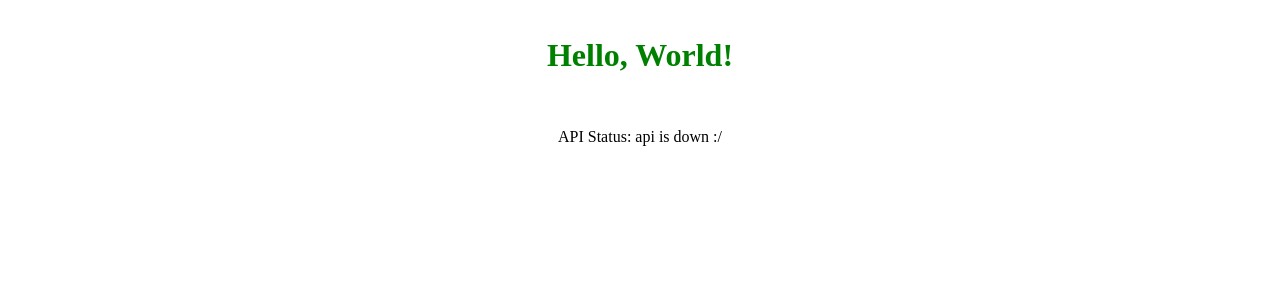
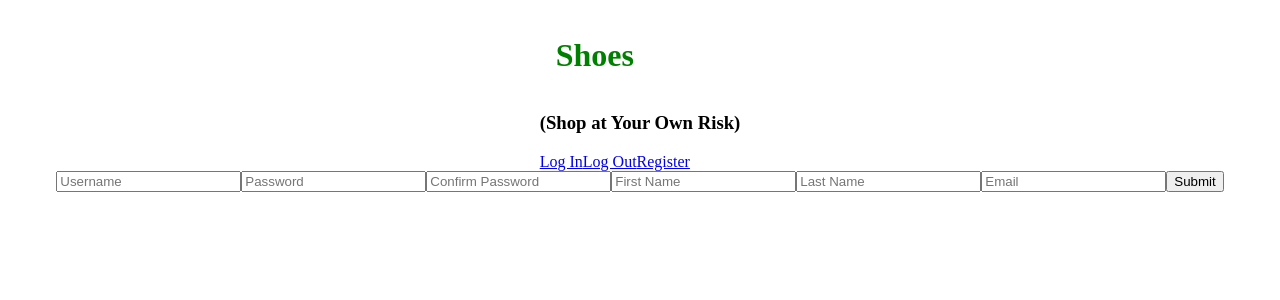
Before and after one commit to GraceShopper-tagn/graceShopper-tagn, a React (Create React App) app: page /Register in a window 1280 px wide. Shown: the top 300 px of the page. Built offline with nearby package versions, Linux system fonts and the light colour scheme; no server answers.

Commit message:
completed register and login components

```diff
--- /dev/null
+++ b/src/api/auth.js
@@ -0,0 +1,41 @@
+// register
+export const registerUser = async (
+  username,
+  password,
+  firstname,
+  lastname,
+  email
+) => {
+  const response = await fetch(`/api/auth/register`, {
+    method: "POST",
+    headers: {
+      "Content-Type": "application/json",
+    },
+    body: JSON.stringify({
+      username,
+      password,
+      firstname,
+      lastname,
+      email,
+    }),
+  });
+  const result = await response.json();
+  console.log("REGISTERED USER", result);
+  return result;
+};
+
+// login
+export const loginUser = async (username, password) => {
+  const response = await fetch(`/api/auth/login`, {
+    method: "POST",
+    headers: {
+      "Content-Type": "application/json",
+    },
+    body: JSON.stringify({
+      username,
+      password,
+    }),
+  });
+  const result = await response.json();
+  return result;
+};
--- a/src/components/App.js
+++ b/src/components/App.js
@@ -1,12 +1,16 @@
-import React, { useState, useEffect } from 'react';
+import React, { useState, useEffect } from "react";
+import { Routes, Route } from "react-router-dom";
 // getAPIHealth is defined in our axios-services directory index.js
 // you can think of that directory as a collection of api adapters
 // where each adapter fetches specific info from our express server's /api route
-import { getAPIHealth } from '../axios-services';
-import '../style/App.css';
+import { getAPIHealth } from "../axios-services";
+import "../style/App.css";
+import Login from "./Login";
+import NavBar from "./NavBar";
+import Register from "./Register";
 
 const App = () => {
-  const [APIHealth, setAPIHealth] = useState('');
+  const [APIHealth, setAPIHealth] = useState("");
 
   useEffect(() => {
     // follow this pattern inside your useEffect calls:
@@ -14,7 +18,7 @@ const App = () => {
     // invoke the adapter, await the response, and set the data
     const getAPIStatus = async () => {
       const { healthy } = await getAPIHealth();
-      setAPIHealth(healthy ? 'api is up! :D' : 'api is down :/');
+      setAPIHealth(healthy ? "api is up! :D" : "api is down :/");
     };
 
     // second, after you've defined your getter above
@@ -24,8 +28,11 @@ const App = () => {
 
   return (
     <div className="app-container">
-      <h1>Hello, World!</h1>
-      <p>API Status: {APIHealth}</p>
+      <NavBar />
+      <Routes>
+        <Route path="/Register" element={<Register />} />
+        <Route path="/Login" element={<Login />} />
+      </Routes>
     </div>
   );
 };
--- /dev/null
+++ b/src/components/Login.jsx
@@ -0,0 +1,58 @@
+import React from "react";
+import { loginUser } from "../api/auth";
+import { useState } from "react";
+
+export default function Login() {
+  const [username, setUsername] = useState("");
+  const [password, setPassword] = useState("");
+
+  return (
+    <div>
+      <h4 id="loginTitle">Login Here:</h4>
+      <form
+        id="loginInfo"
+        onSubmit={async (e) => {
+          e.preventDefault();
+          const result = await loginUser(username, password);
+          console.log("Result from login: ", result);
+          if (result) {
+            alert("You are now logged in!");
+            setPassword("");
+            setUsername("");
+          } else {
+            const errorMessage = result.message;
+            setErrorMessage(errorMessage);
+          }
+        }}
+      >
+        <input
+          className="userinput"
+          placeholder="Username"
+          value={username}
+          required={true}
+          onChange={(e) => setUsername(e.target.value)}
+        />
+        <input
+          className="userinput"
+          placeholder="Password"
+          value={password}
+          required={true}
+          onChange={(e) => setPassword(e.target.value)}
+        />
+        <button id="loginButton" type="submit">
+          LOGIN
+        </button>
+      </form>
+      <button
+        id="logoutButton"
+        onClick={() => {
+          setToken(null);
+          localStorage.clear();
+        }}
+      >
+        {" "}
+        Logout{" "}
+      </button>
+    </div>
+  );
+}
--- /dev/null
+++ b/src/components/NavBar.jsx
@@ -0,0 +1,23 @@
+import React from "react";
+import { Link } from "react-router-dom";
+
+export default function NavBar() {
+  return (
+    <div>
+      <header className="header-format">
+        <h1>Shoes</h1> <h3>(Shop at Your Own Risk)</h3>
+      </header>
+      <nav className="navbar">
+        <Link className="links" to="/login">
+          Log In
+        </Link>
+        <Link className="links" to="/logout">
+          Log Out
+        </Link>
+        <Link className="links" to="/register">
+          Register
+        </Link>
+      </nav>
+    </div>
+  );
+}
--- /dev/null
+++ b/src/components/Register.jsx
@@ -0,0 +1,88 @@
+import React, { useState } from "react";
+import { useNavigate } from "react-router-dom";
+import { registerUser } from "../api/auth";
+
+export default function Register() {
+  const [username, setUserName] = useState("");
+  const [password, setPassword] = useState("");
+  const [confirmPassword, setConfirmPassword] = useState("");
+  const [firstname, setFirstname] = useState("");
+  const [lastname, setLastname] = useState("");
+  const [email, setEmail] = useState("");
+  let navigate = useNavigate();
+
+  return (
+    <div>
+      <form
+        onSubmit={async (e) => {
+          e.preventDefault();
+          if (password === confirmPassword && password.length >= 8) {
+            const result = await registerUser(
+              username,
+              password,
+              firstname,
+              lastname,
+              email
+            );
+
+            if (result) {
+              alert("Account created");
+              navigate("/login");
+            } else {
+              alert("Account not created");
+            }
+          } else {
+            if (password !== confirmPassword) {
+              alert(`Passwords do not match.`);
+            }
+            if (password.length < 8) {
+              alert(`Password is too short.`);
+            }
+          }
+        }}
+      >
+        <input
+          placeholder="Username"
+          value={username}
+          required={true}
+          onChange={(e) => setUserName(e.target.value)}
+        />
+        <input
+          placeholder="Password"
+          value={password}
+          required={true}
+          onChange={(e) => setPassword(e.target.value)}
+        />
+        <input
+          placeholder="Confirm Password"
+          value={confirmPassword}
+          required={true}
+          onChange={(e) => setConfirmPassword(e.target.value)}
+        />
+
+        <input
+          placeholder="First Name"
+          value={firstname}
+          required={true}
+          onChange={(e) => setFirstname(e.target.value)}
+        />
+
+        <input
+          placeholder="Last Name"
+          value={lastname}
+          required={true}
+          onChange={(e) => setLastname(e.target.value)}
+        />
+
+        <input
+          placeholder="Email"
+          value={email}
+          required={true}
+          onChange={(e) => setEmail(e.target.value)}
+        />
+
+        <button type="submit">Submit</button>
+      </form>
+    </div>
+  );
+}
--- a/src/components/index.js
+++ b/src/components/index.js
@@ -1 +1 @@
-export { default as App } from './App';
+export { default as App } from "./App";
--- a/src/index.js
+++ b/src/index.js
@@ -1,8 +1,15 @@
-import React from 'react';
-import ReactDOM from 'react-dom';
-import { App } from './components';
+import React from "react";
+import ReactDOM from "react-dom";
+import { BrowserRouter } from "react-router-dom";
+import { App } from "./components";
+
 // css stylesheets can be created for each component
 // place them in the src/style directory, and import them like this:
-import './style/index.css';
+import "./style/index.css";
 
-ReactDOM.render(<App />, document.getElementById('root'));
+ReactDOM.render(
+  <BrowserRouter>
+    <App />
+  </BrowserRouter>,
+  document.getElementById("root")
+);
```
